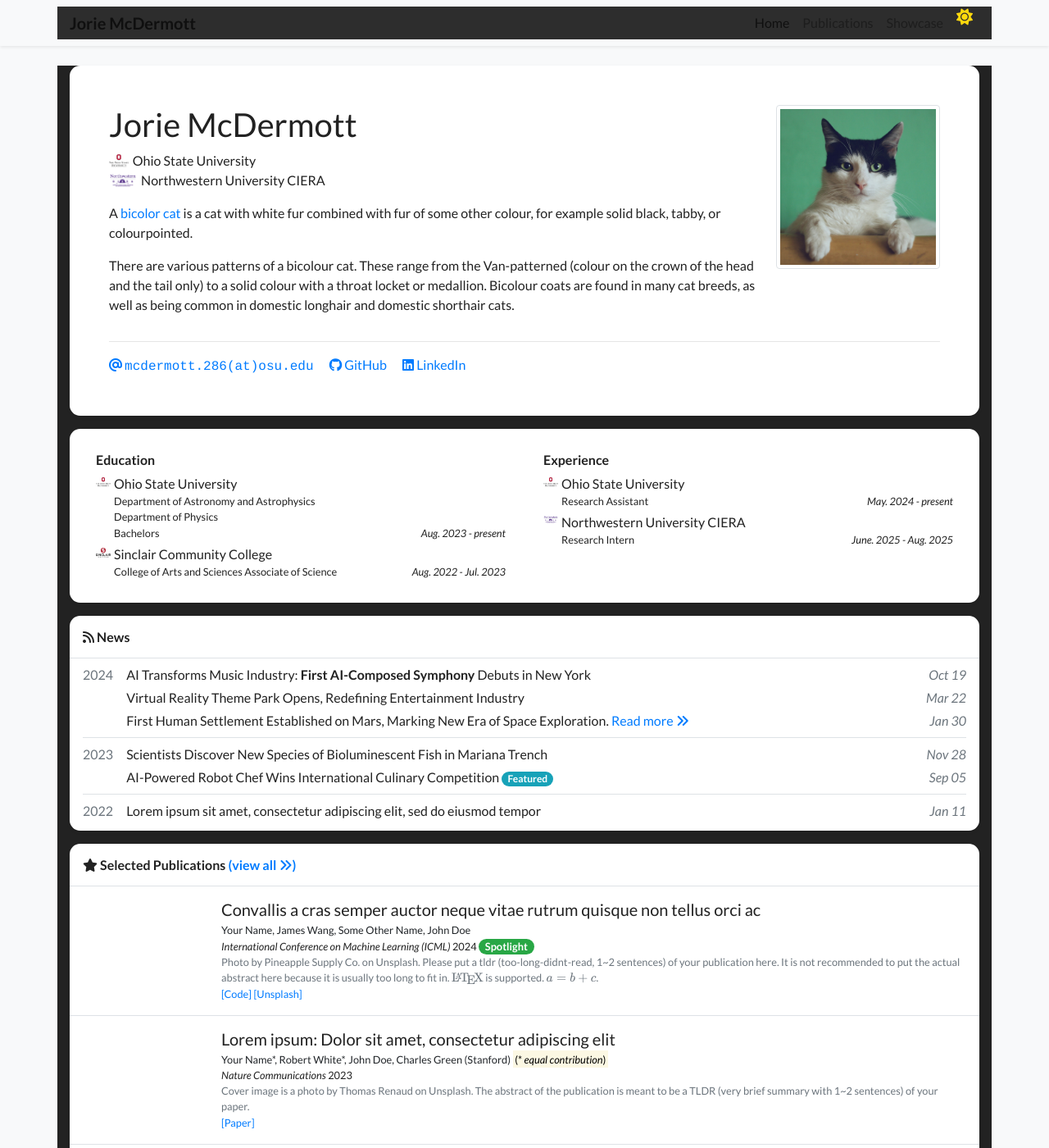
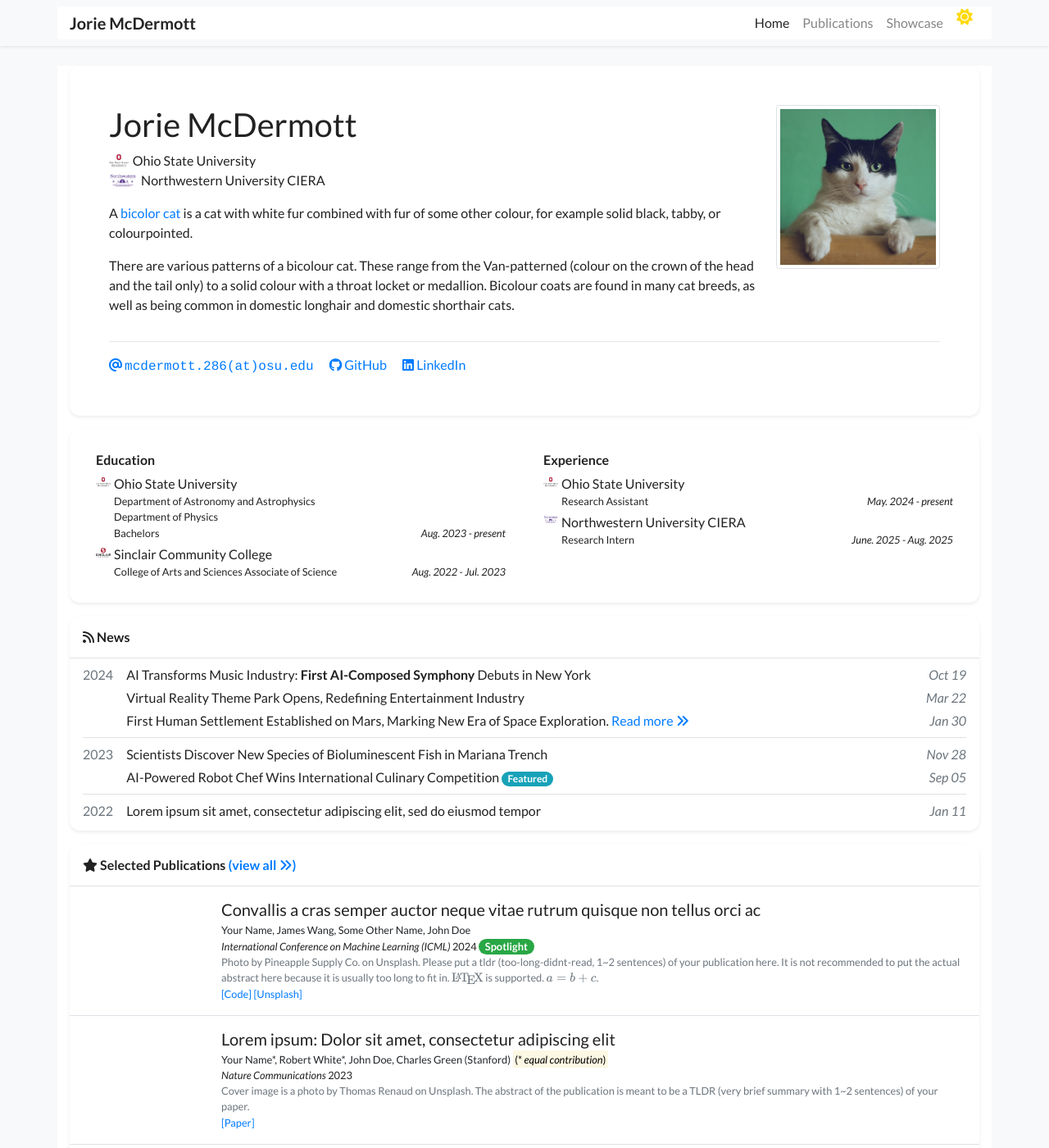
Before and after one commit to Jorie286/homepage, a Jekyll site: the page built from index.html, in a window 1280 px wide and 1400 px high. Shown: the whole window at 82% size. Built offline with Jekyll 4.4.1, drawn with Linux system fonts in a browser that asks for light colours; nearby versions of some CDN libraries; a style sheet for code colours, icons or effects is not loaded.

Commit message:
Update navbar.html
Edit dark theme settings.

```diff
--- a/_includes/navbar.html
+++ b/_includes/navbar.html
@@ -111,8 +111,18 @@
     color: #fff !important;
 }
 
+.container {
+    color: #222;
+    background-color: #fff
+}
+
 .container-lg {
     color: #222;
+    background-color: #fff;
+}
+
+body.dark-theme .container-lg {
+    color: #fff;
     background-color: #222;
 }
 
```
